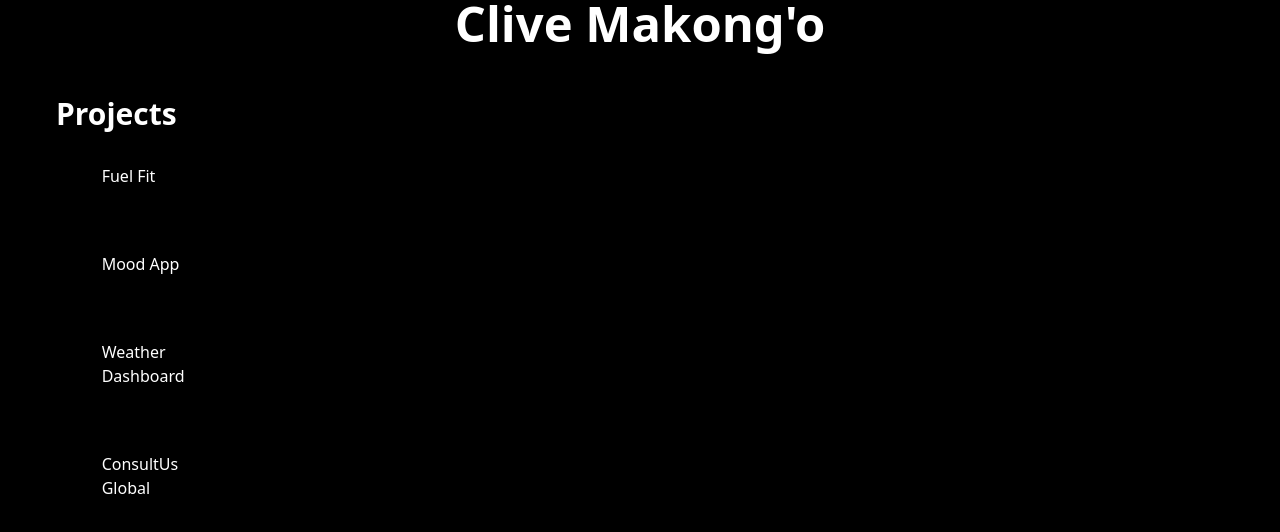
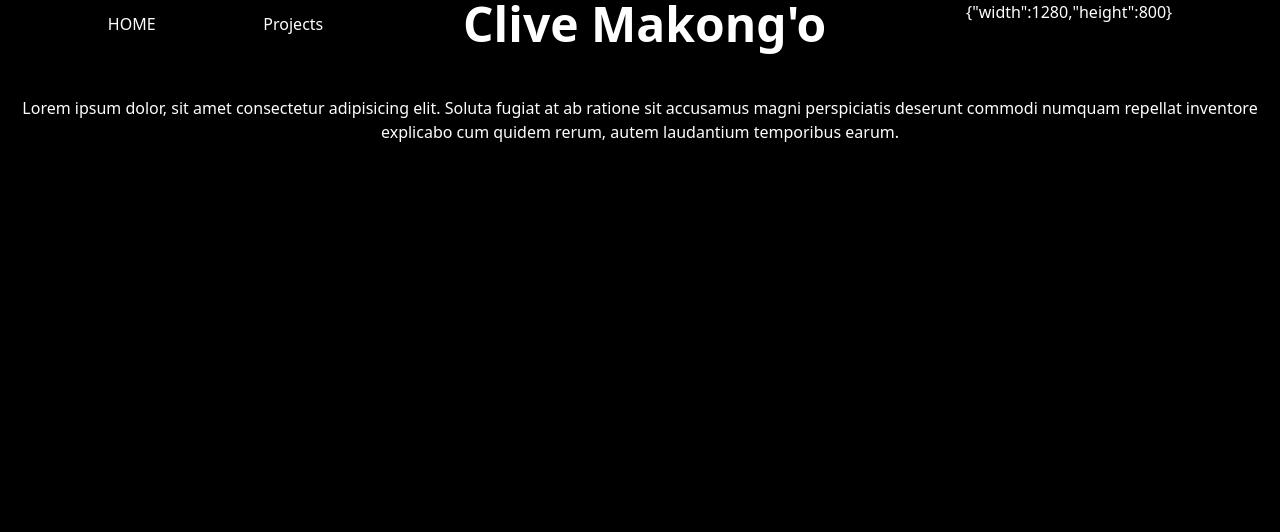
Before and after one commit to Clive-Makongo/my-portfolio, a React (Vite) app: page / in a window 1280 px wide. Shown: the top 532 px of the page. Built offline with nearby package versions, Linux system fonts and the light colour scheme.

Commit message:
changing between home and projects page

```diff
--- a/src/components/Description.jsx
+++ b/src/components/Description.jsx
@@ -3,11 +3,11 @@ import { motion } from "framer-motion";
 function Description() {
   return (
     <motion.p
-      initial={{ x: -600 }}
-      animate={{ x: 0 }}
-      transition={{ type: "spring", stiffness: 40, duration: 1.5 }}
+      nitial={{ opacity: 0 }}
+      animate={{ opacity: 1 }}
+      transition={{ duration: 3 }}
       whileHover={{ scale: 1.02 }}
-      className="m-4 flex justify-center text-center"
+      className="m-4 bg-primary flex justify-center text-center"
     >
       Lorem ipsum dolor, sit amet consectetur adipisicing elit. Soluta fugiat at
       ab ratione sit accusamus magni perspiciatis deserunt commodi numquam
--- a/src/components/Header.jsx
+++ b/src/components/Header.jsx
@@ -5,7 +5,7 @@ function Header() {
     <motion.h1
       initial={{ x: -1000 }}
       animate={{ x: 0 }}
-      transition={{ type: "spring", stiffness: 40, duration: 1.5 }}
+      transition={{ type: "spring", stiffness: 40, duration: 5 }}
       whileHover={{ scale: 1.02 }}
       className="text-5xl font-extrabold mx-8 flex justify-center hover:text-purple-50 0"
     >
--- a/src/components/Projects.jsx
+++ b/src/components/Projects.jsx
@@ -7,9 +7,9 @@ function Projects({link}) {
 
   return (
     <motion.div
-      initial={{ x: -1000 }}
-      animate={{ x: 0 }}
-      transition={{ type: "spring", stiffness: 40, duration: 1.5 }}
+      initial={{ opacity: 0 }}
+      animate={{ opacity: 1}}
+      transition={{ duration: 2 }}
       className="w-full flex justify-end flex-row hover:bg-opacity-60 rounded hover:bg-indigo-800 h-[81vh]"
     >
       <iframe
--- a/src/components/ScrollMenu.jsx
+++ b/src/components/ScrollMenu.jsx
@@ -4,6 +4,15 @@ import { motion } from 'framer-motion';
 const ScrollMenu = ({ items, onSelectProject }) => {
     const [selectedItemId, setSelectedItemId] = useState(null);
     const menuRef = useRef(null);
+    const [delayedItems, setDelayedItems] = useState([]);
+
+    useEffect(() => {
+        items.forEach((item, index) => {
+            setTimeout(() => {
+                setDelayedItems((prevItems) => [...prevItems, item]);
+            }, index * 600);
+        });
+    }, [items]);
 
     useEffect(() => {
         const handleWheel = (e) => {
@@ -51,11 +60,17 @@ const ScrollMenu = ({ items, onSelectProject }) => {
                 ref={menuRef}
                 className="h-[400px] w-full justify-center overflow-y-hidden snap-y snap-mandatory scrollbar-hide"
             >
-                {items.map((item) => (
+                {delayedItems.map((item) => (
                     <motion.div
                         key={item.id}
                         className={`snap-start my-8 mx-auto py-4 px-2 cursor-pointer hover:bg-indigo-800 transition-colors duration-200 rounded-xl w-1/2 ${selectedItemId === item.id ? 'bg-indigo-800' : 'hover:bg-indigo-800'
                             }`}
+                        initial={{ x: -100 }}
+                        animate={{
+                            x: 0,
+                            opacity: 1,
+                            transition: { type: "spring", stiffness: 300, duration: 0.4 }
+}}
                         whileHover={{ scale: 1.05 }}
                         whileTap={{ scale: 0.95 }}
                         onClick={() => handleItemClick(item)}
--- a/src/pages/Home.jsx
+++ b/src/pages/Home.jsx
@@ -1,5 +1,5 @@
 import { useEffect, useState } from "react";
-import { motion, useAnimation } from "framer-motion";
+import { motion, useAnimation, AnimatePresence } from "framer-motion";
 import { useInView } from "react-intersection-observer";
 import Navbar from '../components/Navbar'
 import Header from "../components/Header";
@@ -14,24 +14,61 @@ const containerVariants = {
   visible: {
     opacity: 1,
     transition: {
-      duration: 0.3,
-      when: "beforeChildren",
-      staggerChildren: 0.1
+      duration: 0.5,
+      staggerChildren: 0.2
+    }
+  }
+};
+
+const headerVariants = {
+  hidden: { y: -50, opacity: 0 },
+  visible: {
+    y: 0,
+    opacity: 1,
+    transition: { type: "tween", ease: "easeOut", duration: 0.5 }
+  }
+};
+
+const menuVariants = {
+  hidden: { opacity: 0, x: -50 },
+  visible: {
+    opacity: 1,
+    x: 0,
+    transition: {
+      type: "tween",
+      ease: "easeInOut",
+      duration: 0.6
     }
   }
 };
 
 const itemVariants = {
-  hidden: { y: 20, opacity: 0 },
+  hidden: { opacity: 0, y: 20 },
   visible: {
+    opacity: 1,
     y: 0,
-    opacity: 1,
-    transition: { type: "spring", stiffness: 300, duration: 0.4 }
+    transition: {
+      type: "tween",
+      ease: "easeOut",
+      duration: 0.5
+    }
   },
   hover: {
-    scale: 1.1,
-    transition: { duration: 0.2 }
+    scale: 1.05,
+    transition: { duration: 0.3, ease: "easeInOut" }
   }
+};
+
+const pageVariants = {
+  initial: { opacity: 0, y: 20 },
+  in: { opacity: 1, y: 0 },
+  out: { opacity: 0, y: -20 },
+};
+
+const pageTransition = {
+  type: "tween",
+  ease: "anticipate",
+  duration: 0.5
 };
 
 function ScrollReveal({ children }) {
@@ -52,11 +89,7 @@ function ScrollReveal({ children }) {
       ref={ref}
       animate={controls}
       initial="hidden"
-      variants={{
-        visible: { opacity: 1, y: 0 },
-        hidden: { opacity: 0, y: 50 }
-      }}
-      transition={{ duration: 0.5 }}
+      variants={itemVariants}
     >
       {children}
     </motion.div>
@@ -65,16 +98,32 @@ function ScrollReveal({ children }) {
 
 function Home() {
   const [navItems, setNavItems] = useState([]);
-  const [clickedLink, setClickedLink] = useState("");
+  const [showProjects, setShowProjects] = useState(false);
   const [selectedProject, setSelectedProject] = useState(null);
+  const [loadProjects, setLoadProjects] = useState(false);
+  const [size, setSize] = useState({ width: undefined, height: undefined });
+
+  useEffect(() => {
+    const handleResize = () => {
+      setSize({
+        width: window.innerWidth,
+        height: window.innerHeight
+      });
+    };
+
+    window.addEventListener("resize", handleResize);
+    handleResize();
+
+    return () => window.removeEventListener("resize", handleResize);
+  }, []);
 
   useEffect(() => {
     generateNavItems(projectData);
   }, []);
 
   const generateNavItems = (data) => {
-    const items = Object.entries(data).map(([title, projectLink], id) => ({
-      id,
+    const items = Object.entries(data).map(([title, projectLink], index) => ({
+      id: `project-${index}`,
       title,
       projectLink,
     }));
@@ -83,6 +132,17 @@ function Home() {
 
   const handleProjectSelect = (projectLink) => {
     setSelectedProject(projectLink);
+    setClickedLink(true);
+  };
+
+  const handleHomeClick = () => {
+    setShowProjects(false);
+    setSelectedProject(null);
+  };
+
+  const handleProjectsClick = () => {
+    setShowProjects(true);
+    setSelectedProject(null);
   };
 
   return (
@@ -92,45 +152,72 @@ function Home() {
       variants={containerVariants}
       className="flex flex-col text-white text-neutral w-full"
     >
+      <motion.div
+        className="flex flex-row justify-evenly"
+        variants={headerVariants}
+      >
+        <button onClick={handleHomeClick}>HOME</button>
+        <button onClick={handleProjectsClick}>Projects</button>
         <Header />
+        <div>{JSON.stringify(size)}</div>
+      </motion.div>
       <div className="flex flex-row mt-8">
+        <AnimatePresence mode="wait">
+          {showProjects ? (
             <motion.div
-          className="w-2/12 ml-10 h-[50vwh]"
+              key="projects-view"
+              initial="initial"
+              animate="in"
+              exit="out"
+              variants={pageVariants}
+              transition={pageTransition}
+              className="w-full flex"
+            >
+              <motion.div
+                className="w-2/12 ml-2 h-[50vwh]"
+                variants={menuVariants}
                 animate={{
                   borderColor: ["#C084FC", "#818CF8", "#6366F1", "#C084FC"],
-            transition: { duration: 0.01, repeat: Infinity }
+                  transition: { duration: 3, repeat: Infinity }
                 }}
               >
                 <motion.h1
-            className="text-3xl font-bold m-4"
+                  className="text-3xl font-bold m-4 mb-4"
                   variants={itemVariants}
                 >
                   Projects
                 </motion.h1>
                 <ScrollMenu items={navItems} onSelectProject={handleProjectSelect} />
-          {/* {navItems.map((item) => (
-            <ScrollReveal key={item.id}>
-              <motion.button
-                variants={itemVariants}
-                whileHover={{scale:1.05}}
-                whileTap={{ scale: 0.95 }}
-                onClick={() => setClickedLink(item.projectLink)}
-                className="flex flex-col my-10 mx-4 rounded-xl justify-evenly hover:bg-indigo-800 hover:rounded-2xl p-2  text-white font-[9000]"
-              >
-                {item.title}
-              </motion.button>
-            </ScrollReveal>
-          ))} */}
               </motion.div>
               <motion.div
-          className="w-10/12 flex justify-end flex-row hover:bg-opacity-60 rounded-xl  h-[80vwh]"
+                className="w-10/12 flex justify-end flex-row hover:bg-opacity-60 rounded-xl h-[80vwh]"
                 variants={itemVariants}
               >
+                {selectedProject ? (
                   <Projects link={selectedProject} />
+                ) : (
+                  <div>Select a project from the menu</div>
+                )}
               </motion.div>
+            </motion.div>
+          ) : (
+            <motion.div
+              key="description"
+              initial="initial"
+              animate="in"
+              exit="out"
+              variants={pageVariants}
+              transition={pageTransition}
+              className="w-full"
+            >
+              <Description />
+            </motion.div>
+          )}
+        </AnimatePresence>
       </div>
     </motion.div>
   );
 }
 
+
 export default Home;
```
Also changed, not shown: 1 other file (tests, documents, lock files or other folders). Lines whose indentation alone changed are shown as unchanged.
